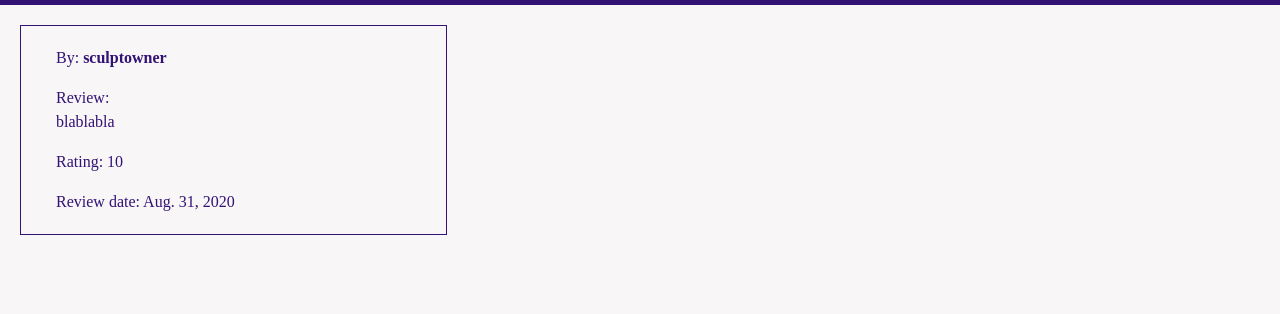
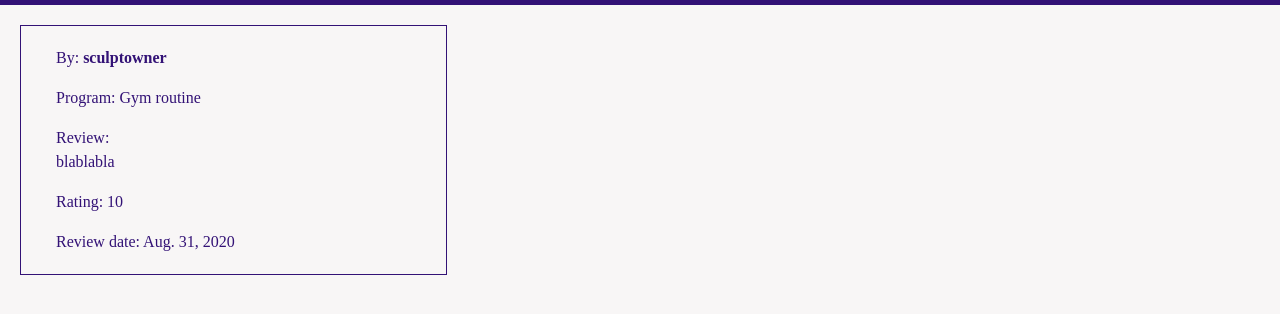
Before and after one commit to Code-Institute-Submissions/Sculpt-Studio, a Django app: page /testimonials/ in a window 1280 px wide. Shown: the part 110-424 px from the top of the page. Run offline with Django 3.2, Linux system fonts and the light colour scheme; data comes from the database, SQL or seed files in the repository; both versions use the stored data as it was after the commit; some libraries are stand-ins or nearby versions.

Commit message:
testimonial model updated to include program one_to_one field

```diff
--- a/testimonials/models.py
+++ b/testimonials/models.py
@@ -13,6 +13,7 @@ class Testimonials(models.Model):
         verbose_name_plural = 'Testimonials'
 
     user = models.OneToOneField(User, on_delete=models.CASCADE)
+    program_id = models.OneToOneField(Programs, on_delete=models.CASCADE, null=True)
     review = models.TextField(max_length=2064)
     score = models.PositiveIntegerField(default=0, validators=[MinValueValidator(1), MaxValueValidator(10)])
     date = models.DateField(default=timezone.now)
--- a/testimonials/templates/testimonials/testimonials.html
+++ b/testimonials/templates/testimonials/testimonials.html
@@ -1,13 +1,14 @@
 {% extends 'base.html' %}
-{% load crispy_forms_tags %}
+
+{% block content %}
 
 
-{% block content %}
 {% for testimonial in testimonials %}
 <div class="col-sm-4 cards">
     <div class="card">
       <div class="card-body">
         <p class="card-text">By: <strong>{{ testimonial.user}}</strong></p>
+        <p class="card-text">Program: {{ testimonial.program_id}}</p>
         <p class="card-text">Review:<br> {{ testimonial.review }}</p>
         <p class="card-text">Rating: {{ testimonial.score }}</p>
         <p class="card-text">Review date: {{ testimonial.date }}</p>
@@ -15,4 +16,6 @@
     </div>
 </div>
 {% endfor %}
+
+
 {% endblock %}
--- a/testimonials/views.py
+++ b/testimonials/views.py
@@ -14,7 +14,7 @@ def testimonials(request):
 
     return render(request, 'testimonials/testimonials.html', context)
 
-
+"""
 def add_testimonials(request):
     '''form for user to add testimonials'''
 
@@ -30,3 +30,4 @@ def add_testimonials(request):
     }
 
     return render(request, 'testimonials/testimonials.html', context)
+    """
```
Also changed, not shown: db.sqlite3, testimonials/migrations/0005_testimonials_program_id.py (added).
